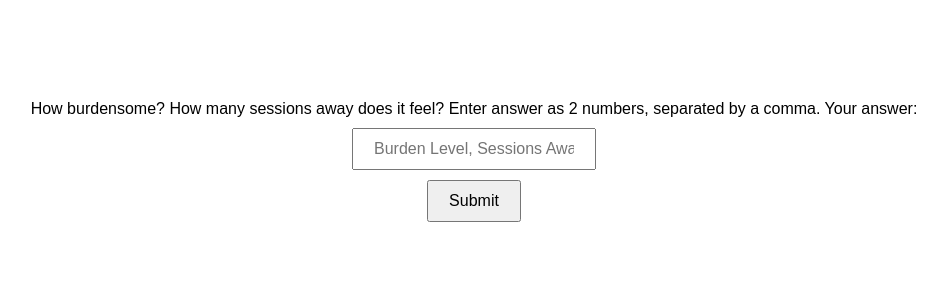
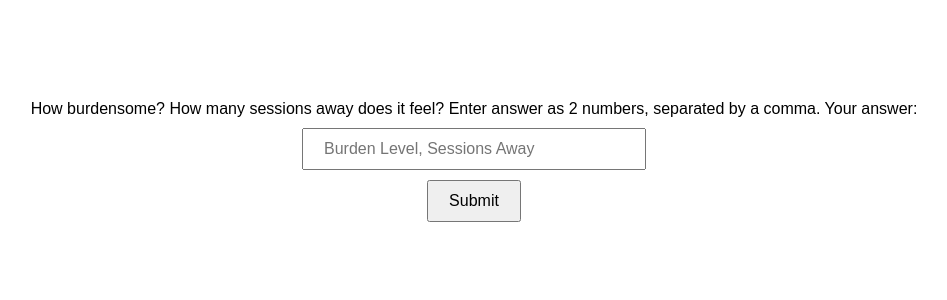
Before and after one commit to euranofshin/dtak-flashcard-web-study, a Flask app: page /survey in a window 1280 px wide. Shown: the top 300 px of the page, without its empty margins (166-1113 px from the left). Run offline with Flask 3, Linux system fonts and the light colour scheme; parts of the project's set-up code (start-up, migrations or seed data) failed here and were passed over.

Commit message:
expanded width

```diff
--- a/templates/survey.html
+++ b/templates/survey.html
@@ -25,7 +25,7 @@
         <form action="/survey?user_name={{ user_name }}" method="post">
             How burdensome? How many sessions away does it feel? Enter answer as 2 numbers, separated by a comma.
             <label for="answer">Your answer:</label><br>
-            <input type="text" id="answer" name="data" pattern="^\d+,\s*\d+$" placeholder="Burden Level, Sessions Away" style="width:200px" required><br>
+            <input type="text" id="answer" name="data" pattern="^\d+,\s*\d+$" placeholder="Burden Level, Sessions Away" style="width:300px" required><br>
             <input type="hidden" name="user_name" value="{{ user_name }}">
             <button type="submit">Submit</button>
         </form>
```
